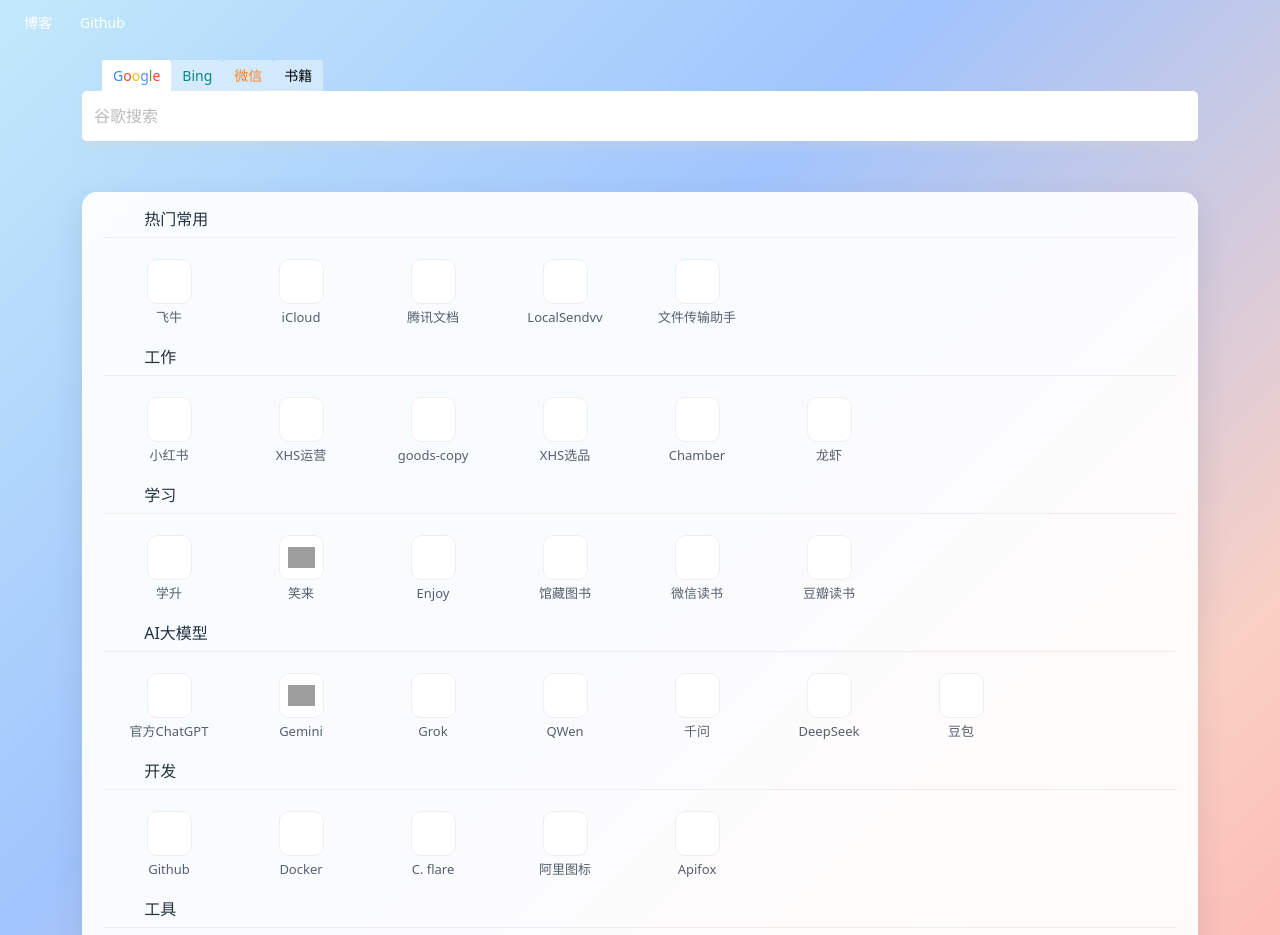
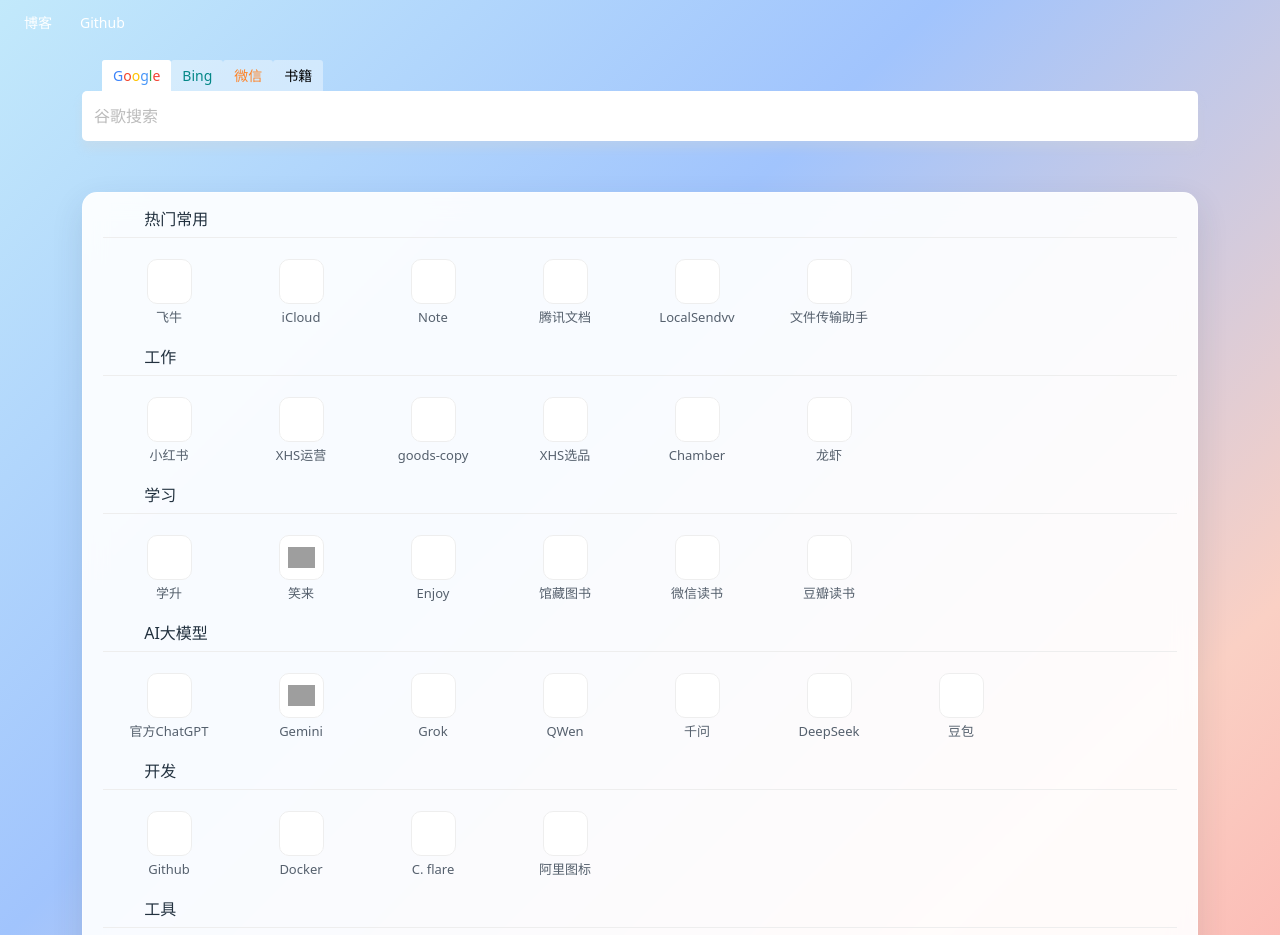
Before and after one commit to mufeng510/website-navigation, a website built with Vite: page navigation/index.html in a window 1280 px wide. Shown: the top 935 px of the page. Built offline with nearby package versions, Linux system fonts and the light colour scheme; grey boxes are pictures that could not be loaded.

Commit message:
fix(navigation): update script link and add Note navigation item

```diff
--- a/navigation/index.html
+++ b/navigation/index.html
@@ -25,7 +25,7 @@
         rel="stylesheet" />
     <link rel='stylesheet' href='style.css'>
     <script defer src="https://at.alicdn.com/t/font_1230786_ewprpwrczvj.js"></script>
-    <script defer src="https://at.alicdn.com/t/c/font_4380032_4ldisy7i5eo.js"></script>
+    <script defer src="https://at.alicdn.com/t/c/font_4380032_ip7dy6101hh.js"></script>
     <script type="module" src="./main.js"></script>
 </head>
 
--- a/navigation/navigation-data.js
+++ b/navigation/navigation-data.js
@@ -11,6 +11,7 @@ export const NAVIGATION_GROUPS = [
         items: [
             { href: 'https://fnos.net/qqrr0910', icon: 'icon-self-fnos', text: '飞牛' },
             { href: 'https://www.icloud.com.cn/', icon: 'icon-self-iCloudyunpan', text: 'iCloud' },
+            { href: 'https://web-node.nas.yq59.top:31000/login', icon: 'icon-self-bijiben', text: 'Note' },
             // { href: 'https://y.qq.com/', icon: 'icon-self-QQyinle', text: 'QQ音乐' },
             // { href: 'https://to-do.live.com/tasks', icon: 'icon-self-TODO_INFO', text: 'Todo' },
             // { href: 'https://www.siriser.com/siriser/workbench', icon: 'icon-self-AIxunlian', text: '晓天' },
@@ -52,11 +53,9 @@ export const NAVIGATION_GROUPS = [
         items: [
             { href: 'https://chatgpt.com/', icon: 'icon-self-chatgpticon', text: '官方ChatGPT' },
             { href: 'https://gemini.google.com/', icon: 'https://www.gstatic.com/lamda/images/gemini_sparkle_aurora_33f86dc0c0257da337c63.svg', text: 'Gemini' },
-            // { href: 'https://gemini.google.com/', icon: 'icon-self-googlebard', text: 'Gemini' },
             { href: 'https://grok.com/', icon: 'icon-self-grok', text: 'Grok' },
             { href: 'https://chat.qwen.ai/', icon: 'icon-self-QWen', text: 'QWen' },
             { href: 'https://www.qianwen.com/', icon: 'icon-self-qianwen', text: '千问' },
-            // { href: 'https://ai.dangbei.com/chat', icon: 'icon-self-jiqiren', text: '当贝AI' },
             { href: 'https://chat.deepseek.com/', icon: 'icon-self-deepseek', text: 'DeepSeek' },
             { href: 'https://www.doubao.com/chat/', icon: 'icon-self-doubao', text: '豆包' }
         ]
@@ -68,8 +67,7 @@ export const NAVIGATION_GROUPS = [
             { href: 'https://github.com/', icon: 'icon-github', text: 'Github' },
             { href: 'https://hub.docker.com/', icon: 'icon-self-docker', text: 'Docker' },
             { href: 'https://dash.cloudflare.com/', icon: 'icon-cloudflare', text: 'C. flare' },
-            { href: 'https://www.iconfont.cn/', icon: 'icon-iconfont', text: '阿里图标' },
-            { href: 'https://app.apifox.com/main', icon: 'icon-self-apifox', text: 'Apifox' }
+            { href: 'https://www.iconfont.cn/', icon: 'icon-iconfont', text: '阿里图标' }
         ]
     },
     {
@@ -89,7 +87,6 @@ export const NAVIGATION_GROUPS = [
         title: '社区论坛',
         icon: 'icon-msg',
         items: [
-            // { href: 'https://book.daohangxie.com/', icon: 'icon-self-a-24h', text: '24h搜书' },
             { href: 'https://linux.do/', icon: 'icon-self-linux-do', text: 'LINUX DO' },
             { href: 'https://www.52pojie.cn/', icon: 'icon-theater-masks', text: '吾爱破解' },
             { href: 'https://www.v2ex.com/', icon: 'icon-v2ex', text: 'V2EX' }
```
